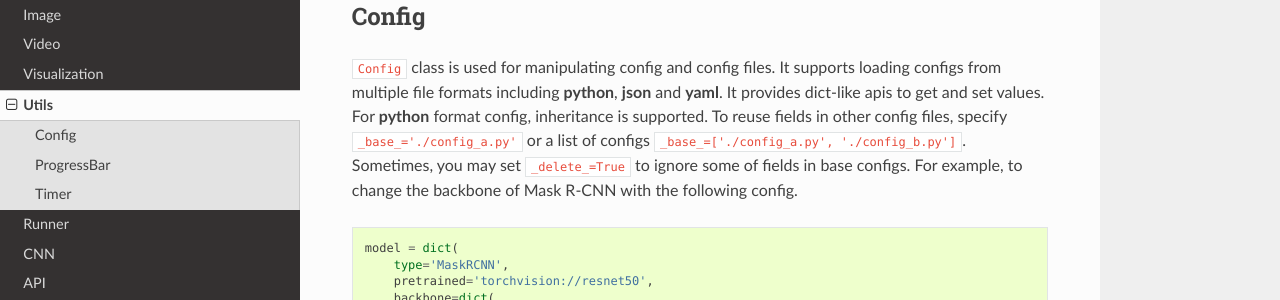
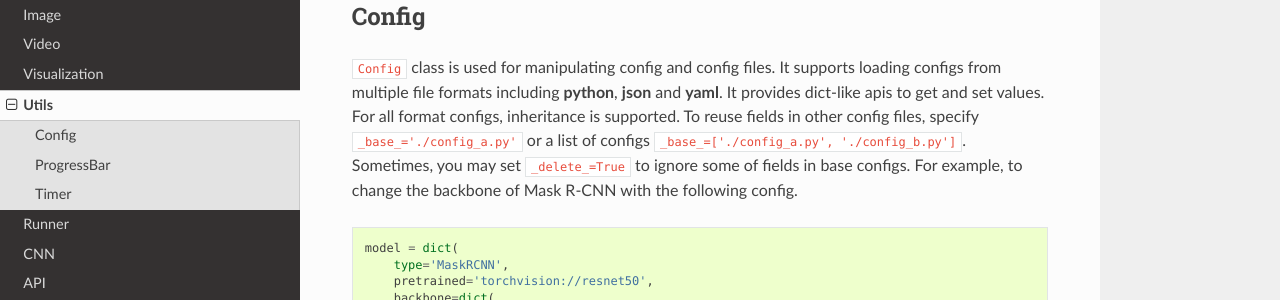
Before and after one commit to open-mmlab/mmcv, a Sphinx documentation site: the page built from docs/utils.md, in a window 1280 px wide and 900 px high. Shown: the part 160-460 px from the top of the window. Built offline with Sphinx 7.4.7 and the Read the Docs theme 2.0.0, drawn with Linux system fonts in a browser that asks for light colours.

Commit message:
fixed format type

```diff
--- a/docs/utils.md
+++ b/docs/utils.md
@@ -5,7 +5,7 @@
 `Config` class is used for manipulating config and config files. It supports
 loading configs from multiple file formats including **python**, **json** and **yaml**.
 It provides dict-like apis to get and set values.
-For **python** format config, inheritance is supported. To reuse fields in other config files,
+For all format configs, inheritance is supported. To reuse fields in other config files,
 specify `_base_='./config_a.py'` or a list of configs `_base_=['./config_a.py', './config_b.py']`.
 Sometimes, you may set `_delete_=True` to ignore some of fields in base configs.
 For example, to change the backbone of Mask R-CNN with the following config.
```
